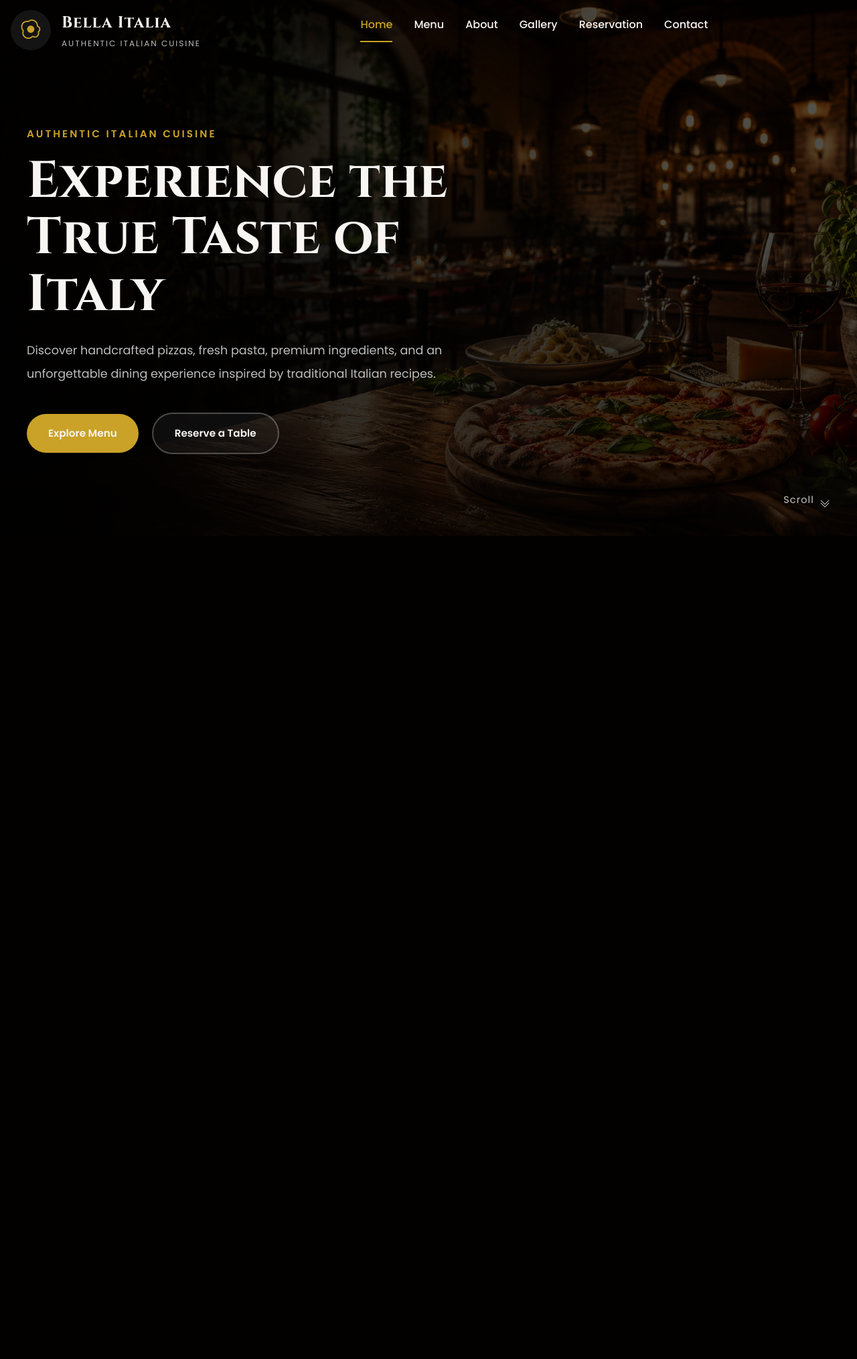
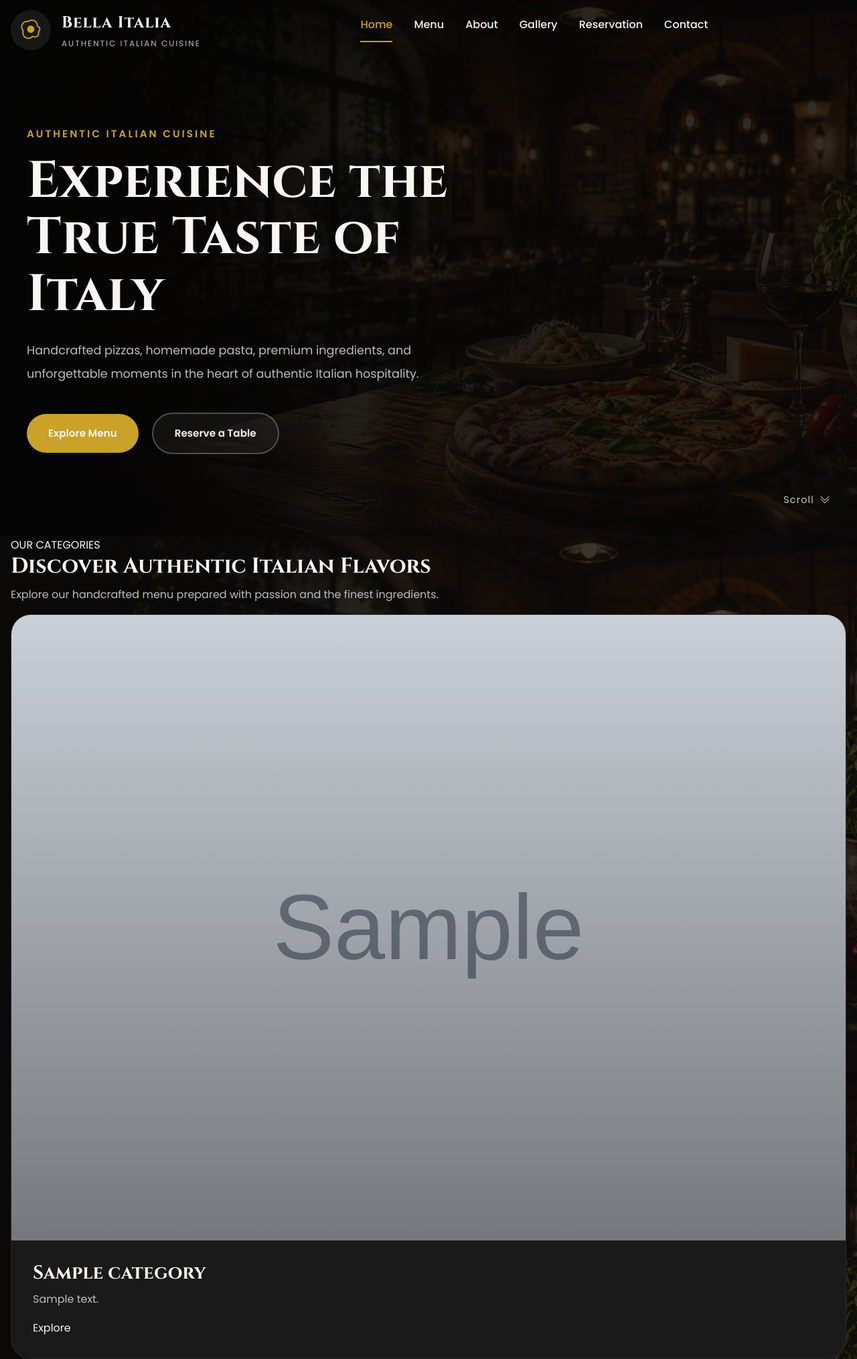
Before and after one commit to njfcore/restaurant-project, a Django app: page / in a window 1280 px wide. Shown: the whole page at 67% size. Before the commit the page ends 800 px from the top, so only its background shows below. Run offline with Django 5.2, Linux system fonts and the light colour scheme; tables that the repository leaves empty hold one stand-in row (values such as "Sample post"); grey boxes marked "Sample" are stand-in pictures.

Commit message:
feat(frontend): implement categories section with reusable UI components

```diff
--- a/core/views.py
+++ b/core/views.py
@@ -1,4 +1,21 @@
 from django.shortcuts import render
 
+from menu.models import Category
+
 def home_view(request):
-    return render(request, "home/home.html")
+    categories = Category.objects.filter(
+        is_active=True
+    ).order_by(
+        "display_order",
+        "name"
+    )
+
+    context = {
+        "categories": categories,
+    }
+
+    return render(
+        request,
+        "home/home.html",
+        context,
+    )
--- a/requirements.txt
+++ /dev/null
@@ -1,5 +0,0 @@
-asgiref==3.12.1
-Django==6.0.7
-pillow==12.3.0
-sqlparse==0.5.5
-tzdata==2026.3
--- a/static/css/pages/home.css
+++ b/static/css/pages/home.css
@@ -1,3 +1,26 @@
+/* ===========================
+        HOME WRAPPER
+=========================== */
+
+.home-wrapper{
+
+    background:
+
+        linear-gradient(
+            rgba(10,10,10,.78),
+            rgba(10,10,10,.82)
+        ),
+
+        url("/static/images/hero/hero-bg.jpg");
+
+    background-size: cover;
+
+    background-position: center;
+
+    background-attachment: fixed;
+
+}
+
 /* ==========================================
    HERO
 ========================================== */
@@ -13,16 +36,7 @@
 
     overflow: hidden;
 
-    background:
-        linear-gradient(
-            rgba(0, 0, 0, .55),
-            rgba(0, 0, 0, .70)
-        ),
-        url("/static/images/hero/hero-bg.jpg");
 
-    background-size: cover;
-    background-position: center;
-    background-repeat: no-repeat;
 
 }
 
@@ -220,3 +234,269 @@
     }
 
 }
+
+/* ===========================
+        CATEGORIES
+=========================== */
+
+.categories{
+
+    position: relative;
+
+    padding: var(--section-padding);
+
+
+
+}
+
+.categories__header{
+
+    max-width: 760px;
+
+    margin: 0 auto 5rem;
+
+    text-align: center;
+
+}
+
+.categories__grid{
+
+    display:grid;
+
+    grid-template-columns:repeat(auto-fit,minmax(300px,1fr));
+
+    gap:2rem;
+
+}
+
+/* ===========================
+      CATEGORY CARD
+=========================== */
+
+.category-card{
+
+    position:relative;
+
+    overflow:hidden;
+
+    border-radius:var(--radius-xl);
+
+    background:var(--color-surface);
+
+    border:1px solid rgba(255,255,255,.06);
+
+    transition:
+        transform .45s ease,
+        box-shadow .45s ease,
+        border-color .45s ease;
+
+}
+
+.category-card::before{
+
+    content:"";
+
+    position:absolute;
+
+    top:0;
+
+    left:0;
+
+    width:100%;
+
+    height:3px;
+
+    background:linear-gradient(
+        90deg,
+        transparent,
+        var(--color-primary),
+        transparent
+    );
+
+    transform:translateX(-100%);
+
+    transition:.6s;
+
+}
+
+.category-card:hover::before{
+
+    transform:translateX(100%);
+
+}
+
+.category-card:hover{
+
+    transform:translateY(-12px);
+
+    border-color:rgba(212,175,55,.25);
+
+    box-shadow:
+        0 25px 60px rgba(0,0,0,.45),
+        0 0 30px rgba(212,175,55,.08);
+
+}
+
+/* ===========================
+        IMAGE
+=========================== */
+
+.category-card__image{
+
+    position:relative;
+
+    overflow:hidden;
+
+    aspect-ratio:4/3;
+
+}
+
+.category-card__image::after{
+
+    content:"";
+
+    position:absolute;
+
+    inset:0;
+
+    background:
+
+    linear-gradient(
+
+        to top,
+
+        rgba(0,0,0,.45),
+
+        rgba(0,0,0,.05)
+
+    );
+
+}
+
+.category-card__image img{
+
+    width:100%;
+
+    height:100%;
+
+    object-fit:cover;
+
+    transition:
+        transform .8s ease;
+
+}
+
+.category-card:hover
+.category-card__image img{
+
+    transform:scale(1.08);
+
+}
+
+/* ===========================
+         BADGE
+=========================== */
+
+.category-card__badge{
+
+    position:absolute;
+
+    top:20px;
+
+    left:20px;
+
+    z-index:5;
+
+    padding:.55rem 1rem;
+
+    border-radius:999px;
+
+    background:rgba(212,175,55,.9);
+
+    color:#111;
+
+    font-size:.72rem;
+
+    font-weight:700;
+
+    letter-spacing:.12em;
+
+    text-transform:uppercase;
+
+    backdrop-filter:blur(10px);
+
+}
+
+/* ===========================
+        CONTENT
+=========================== */
+
+.category-card__content{
+
+    padding:2rem;
+
+}
+
+.category-card__title{
+
+    margin-bottom:1rem;
+
+    color:var(--color-text);
+
+    font-size:1.6rem;
+
+}
+
+.category-card__description{
+
+    margin-bottom:2rem;
+
+    color:var(--color-text-muted);
+
+    line-height:1.8;
+
+}
+
+/* ===========================
+          LINK
+=========================== */
+
+.category-card__link{
+
+    display:inline-flex;
+
+    align-items:center;
+
+    gap:.6rem;
+
+    color:var(--color-primary);
+
+    text-decoration:none;
+
+    font-weight:600;
+
+    transition:.35s;
+
+}
+
+.category-card__link::after{
+
+    content:"→";
+
+    transition:.35s;
+
+}
+
+.category-card:hover
+.category-card__link{
+
+    gap:1rem;
+
+}
+
+.category-card:hover
+.category-card__link::after{
+
+    transform:translateX(8px);
+
+}
--- a/static/css/responsive.css
+++ b/static/css/responsive.css
@@ -46,3 +46,33 @@
     }
 
 }
+
+/* ===========================
+      CATEGORIES
+=========================== */
+
+@media(max-width:992px){
+
+    .categories{
+
+        padding:5rem 0;
+
+    }
+
+}
+
+@media(max-width:768px){
+
+    .categories__grid{
+
+        grid-template-columns:1fr;
+
+    }
+
+    .categories__header{
+
+        margin-bottom:3rem;
+
+    }
+
+}
--- /dev/null
+++ b/templates/components/category_card.html
@@ -0,0 +1,50 @@
+{% load static %}
+<article class="category-card">
+
+                <div class="category-card__image">
+
+                    {% if category.image %}
+
+                    <img src="{{ category.image.url }}" alt="{{ category.name }}">
+
+                    {% else %}
+
+                    <img src="{% static 'images/categories/default.jpg' %}" alt="{{ category.name }}">
+
+                    {% endif %}
+
+                </div>
+
+                <div class="category-card__content">
+
+                    {% if category.is_featured %}
+
+                    <span class="category-card__badge">
+
+                        Chef's Choice
+
+                    </span>
+
+                    {% endif %}
+
+                    <h3>
+
+                        {{ category.name }}
+
+                    </h3>
+
+                    <p>
+
+                        {{ category.description }}
+
+                    </p>
+
+                    <a href="#">
+
+                        Explore
+
+                    </a>
+
+                </div>
+
+            </article>
--- a/templates/components/section_title.html
+++ b/templates/components/section_title.html
@@ -0,0 +1,15 @@
+<div class="section-header">
+
+    <span class="section-subtitle">
+        {{ subtitle }}
+    </span>
+
+    <h2 class="section-title">
+        {{ title }}
+    </h2>
+
+    <p class="section-description">
+        {{ description }}
+    </p>
+
+</div>
--- a/templates/home/home.html
+++ b/templates/home/home.html
@@ -6,6 +6,12 @@ Home | Bella Italia
 
 {% block content %}
 
-    {% include "home/sections/hero.html" %}
+<div class="home-wrapper">
+
+    {% include "includes/hero.html" %}
+
+    {% include "home/sections/categories.html" %}
+
+</div>
 
 {% endblock %}
--- a/templates/home/sections/categories.html
+++ b/templates/home/sections/categories.html
@@ -0,0 +1,21 @@
+{% load static %}
+
+<section class="categories" id="categories">
+
+    <div class="container">
+
+        {% include "components/section_title.html" with subtitle="OUR CATEGORIES" title="Discover Authentic Italian Flavors" description="Explore our handcrafted menu prepared with passion and the finest ingredients." %}
+
+        <div class="categories__grid">
+
+            {% for category in categories %}
+
+            {% include "components/category_card.html" %}
+
+            {% endfor %}
+
+        </div>
+
+    </div>
+
+</section>
```
Also changed, not shown: templates/components/category.html (deleted).
